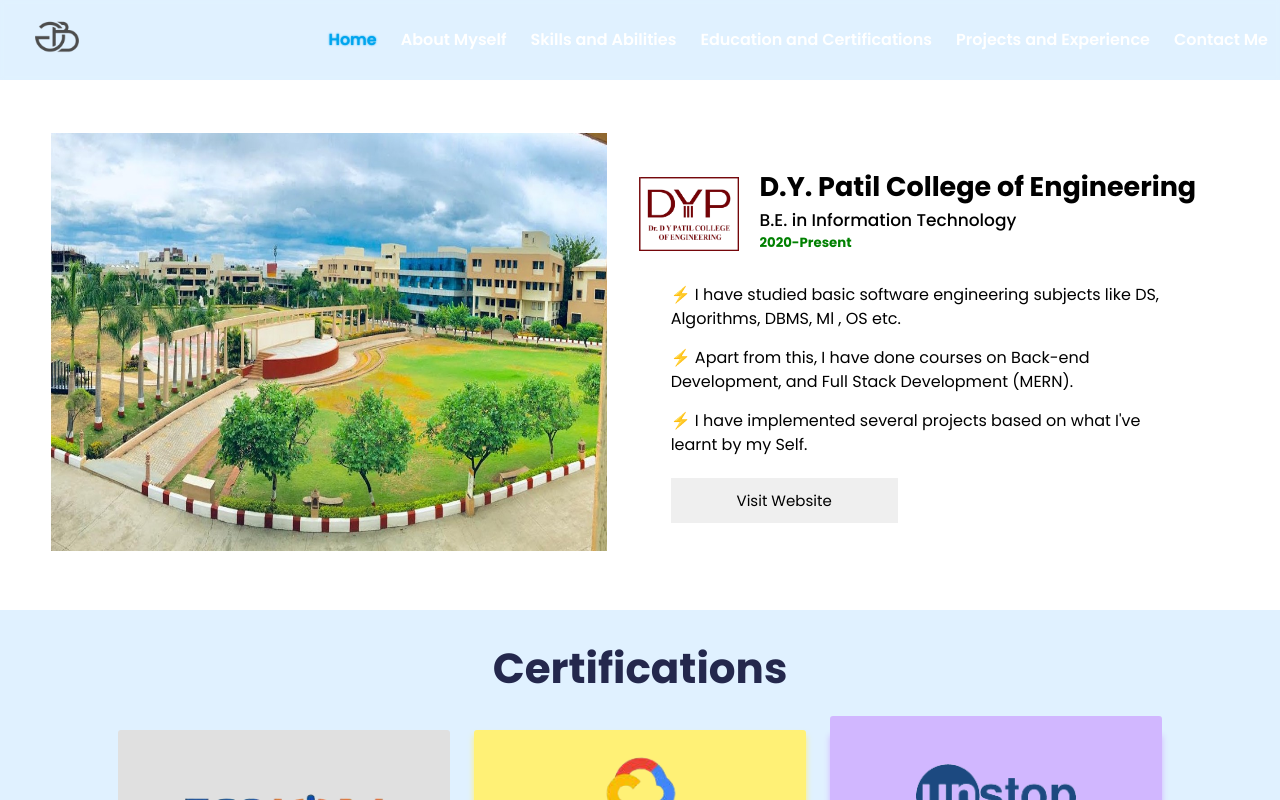
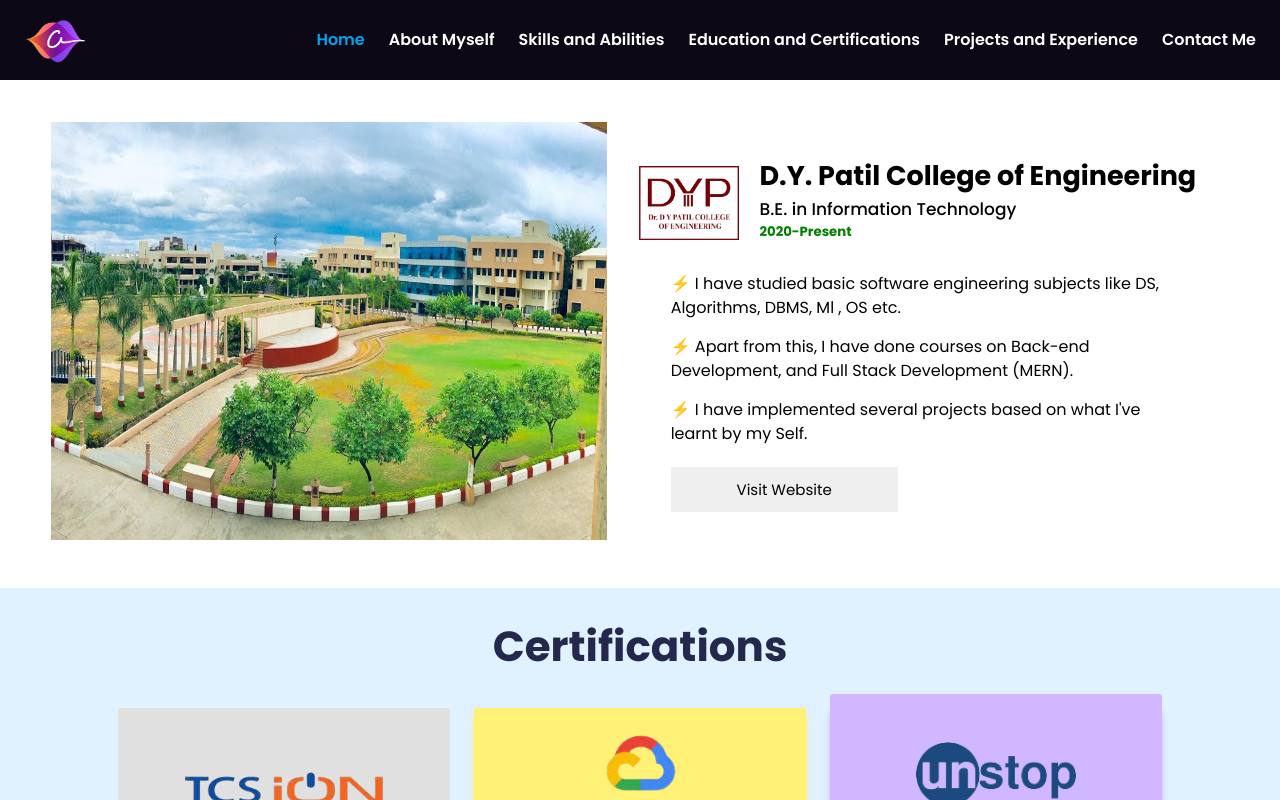
Before and after one commit to goldenhouse0601/luckyboss-portfolio-, a React (Create React App) app: page /education_and_certifications in a window 1280 px wide. Shown: the top 800 px of the page. Built offline with nearby package versions, Linux system fonts and the light colour scheme.

Commit message:
change in color schema

```diff
--- a/src/index.css
+++ b/src/index.css
@@ -1,4 +1,4 @@
-@import url("https://fonts.googleapis.com/css2?family=Poppins:ital,wght@0,200;0,300;0,400;0,500;0,600;0,700;0,800;1,200;1,500;1,800&display=swap");
+@import url('https://fonts.googleapis.com/css2?family=Poppins:ital,wght@0,200;0,300;0,400;0,500;0,600;0,700;0,800;1,200;1,500;1,800&display=swap');
 
 * {
   margin: 0;
@@ -8,7 +8,7 @@
   scroll-behavior: smooth;
   /* font-family: BlinkMacSystemFont, -apple-system, "Segoe UI", Roboto, Helvetica,
     Arial, sans-serif; */
-  font-family: "Poppins", sans-serif;
+  font-family: 'Poppins', sans-serif;
   transition: all 0.25s linear 0s;
   -ms-overflow-style: none; /* IE and Edge */
   scrollbar-width: none; /* Firefox */
@@ -16,3 +16,8 @@
 ::-webkit-scrollbar {
   display: none;
 }
+
+body {
+  margin: 0px;
+  background-color: #050517;
+}
--- a/src/pages/About.css
+++ b/src/pages/About.css
@@ -14,7 +14,6 @@
 }
 .container_01 {
   width: 100%;
-  padding: 60px 0;
 }
 .my_img {
   width: 45%;
--- a/src/pages/EducationCert.css
+++ b/src/pages/EducationCert.css
@@ -4,7 +4,7 @@
   flex-direction: column;
   background: rgb(224 241 255);
   height: 100%;
-  padding: 80px 0;
+  /* padding: 80px 0; */
 }
 h2 {
   margin: 100px;
--- a/src/pages/Frontpage.css
+++ b/src/pages/Frontpage.css
@@ -19,7 +19,7 @@
 }
 .profile-details-name p {
   font-size: 54px;
-  line-height: 54px;
+  line-height: 63px;
   color: transparent;
   font-weight: 600;
   text-transform: uppercase;
@@ -82,9 +82,8 @@
   font-size: 24px;
   line-height: 32px;
   margin: 0 0 6px 0;
-  color: #4f4f4f;
   /* text-transform: uppercase; */
-  text-shadow: 0 0 9px #1818188f;
+  text-shadow: 0 0 9px #a536368f;
 }
 .colz {
   padding: 12px 0px;
@@ -122,9 +121,28 @@
   align-items: center;
   justify-content: center;
   box-shadow: 0px 3px 0px 0px #ffffff;
-  height: 380px;
-  width: 380px;
+  height: 400px;
+  width: 400px;
   border-radius: 50%;
+}
+
+.profile-picture-background:hover {
+  animation: bounce_one 1s infinite;
+  transition-property: all;
+  transition-timing-function: cubic-bezier(0.4, 0, 0.2, 1);
+  transition-duration: 0.15s;
+}
+@keyframes bounce_one {
+  0% {
+    transform: translateY(0);
+  }
+  40%,
+  60% {
+    transform: translateY(-9px);
+  }
+  70% {
+    transform: translateY(-8px);
+  }
 }
 .profile-picture-background {
   height: 90%;
@@ -145,10 +163,10 @@
     7% 15%
   );
 }
-.profile-picture-background:hover {
+/* .profile-picture-background:hover {
   transform: scale(1.07);
   transition: 1s ease-out;
-}
+} */
 .colz .colz-icon i {
   color: #fff;
   padding: 8px;
@@ -166,6 +184,7 @@
   }
   .profile-parent {
     height: 100vh;
+    padding-bottom: 100px;
   }
   .profile-picture {
     margin: 0 0px 0 80px;
@@ -260,7 +279,7 @@
     text-align: center;
   }
   .profile-options {
-    padding-bottom: 100px;
+    padding-bottom: 31px;
   }
 }
 @media screen and (max-width: 480px) {
--- a/src/pages/Frontpage.jsx
+++ b/src/pages/Frontpage.jsx
@@ -1,8 +1,8 @@
-import React from "react";
-import SocialMediaLinks from "./components/SocialMediaLinks";
-import SvgBackground from "./components/SvgBackground";
-import "./Frontpage.css";
-import TypeWriterEffect from "react-typewriter-effect";
+import React from 'react';
+import SocialMediaLinks from './components/SocialMediaLinks';
+import SvgBackground from './components/SvgBackground';
+import './Frontpage.css';
+import TypeWriterEffect from 'react-typewriter-effect';
 
 function Frontpage() {
   return (
@@ -18,17 +18,17 @@ function Frontpage() {
             </div>
             <div className="profile-details-role">
               <span className="primary-text">
-                <h1 style={{ display: "flex", gap: "6px" }}>
+                <h1 style={{ display: 'flex', gap: '6px', color: '#fff' }}>
                   I am into
-                  <span style={{ color: "#6d28d9" }}>
+                  <span style={{ color: '#ff9f9f' }}>
                     <TypeWriterEffect
                       multiTextLoop
                       cursorColor="#f3f4f6"
                       multiText={[
-                        "Frontend Development",
-                        "Backend Development",
-                        "Commpetitive Programmer",
-                        "Open-Source ",
+                        'Frontend Development',
+                        'Backend Development',
+                        'Commpetitive Programmer',
+                        'Open-Source ',
                       ]}
                       multiTextDelay={1000}
                       typeSpeed={100}
@@ -57,7 +57,7 @@ function Frontpage() {
             </div>
           </div>
           <div className="profile-picture">
-            <div className="profile-picture-background"></div>
+            <a href="#about_myself" className="profile-picture-background"></a>
           </div>
         </div>
         <SvgBackground />
--- a/src/pages/Navbar.css
+++ b/src/pages/Navbar.css
@@ -1,10 +1,3 @@
-* {
-  box-sizing: border-box;
-}
-
-body {
-  margin: 0px;
-}
 .container {
   margin: 1rem;
   text-align: center;
@@ -29,11 +22,12 @@ body {
 .logo {
   justify-content: space-evenly;
 
-  padding: 0px 0 0 12px;
+  padding: 0px 0 0 21px;
 }
 .logo a {
   text-decoration: none;
   font-size: 24px;
+  height: 50px;
   color: black;
   font-weight: 600;
 }
@@ -42,7 +36,7 @@ body {
 }
 
 .logo img {
-  width: 90px;
+  width: 67px;
 }
 .links {
   transform-origin: 0% 0%;
@@ -62,6 +56,7 @@ body {
   text-align: center;
   font-size: 18px;
   line-height: 39px;
+  margin-right: 12px;
 }
 .MenuItems a {
   text-decoration: none;
@@ -73,7 +68,6 @@ body {
 }
 .active_navbtn {
   color: #00a5ee !important;
-  text-shadow: 0 0 2px #00a5ee;
 }
 .MenuItems a:active {
   transform: scale(0.9);
@@ -105,7 +99,7 @@ body {
 @media screen and (min-width: 1024px) {
   .nav-container {
     height: 80px;
-    position: absolute;
+    background: #2e161630;
   }
 
   .links a {
@@ -144,8 +138,8 @@ body {
   .links {
     width: 100%;
     transform: translate(-100%, 0);
-    background: #60b291;
     height: 100vh;
+    background-color: #fff;
     justify-content: flex-start;
     flex-direction: column;
     display: flex;
@@ -154,7 +148,6 @@ body {
   }
   .active_links {
     transition: transform 0.4s ease-in-out;
-    background: #60b291;
   }
   .btn_active {
     background: #00a5ee;
@@ -183,7 +176,7 @@ body {
     display: flex;
   }
   .active_navbtn {
-    color: #fff !important;
+    color: #c200d0 !important;
     transform: scale(0.99);
   }
   .MenuItems a:hover {
@@ -194,8 +187,7 @@ body {
     background: transparent;
   }
   .nav-container {
-    outline: 1px solid #aec4ff8a;
-    background: #ffffff30;
+    background: #2e161630;
   }
 }
 @media screen and (max-width: 580px) {
@@ -204,10 +196,6 @@ body {
   }
   .logo a {
     font-size: 21px;
-  }
-  .logo img {
-    width: 71px;
-    margin-top: 5px;
   }
 }
 @media screen and (max-width: 480px) {
--- a/src/pages/Navbar.jsx
+++ b/src/pages/Navbar.jsx
@@ -1,9 +1,9 @@
-import React, { useState } from "react";
-import { HashLink } from "react-router-hash-link";
-import "./Navbar.css";
-import "font-awesome/css/font-awesome.min.css";
-import my_navbar_data from "./assets/NavData";
-import nav_logo from "../Image/Profile_imgs/nav_logo.png";
+import React, { useState } from 'react';
+import { HashLink } from 'react-router-hash-link';
+import './Navbar.css';
+import 'font-awesome/css/font-awesome.min.css';
+import my_navbar_data from './assets/NavData';
+import nav_logo from '../Image/Profile_imgs/nav_logo.png';
 
 const Navbar = () => {
   const [isActive, setActive] = useState(false);
@@ -32,12 +32,12 @@ const Navbar = () => {
             <img src={nav_logo} alt="logo" />
           </HashLink>
         </div>
-        <div className={isActive ? "active_links  " : "links"}>
+        <div className={isActive ? 'active_links  ' : 'links'}>
           <div className="MenuItems ">
             {my_navbar_data.map((data, index) => {
               return (
                 <HashLink
-                  className={isBtnClick === index ? "active_navbtn" : "navbtn"}
+                  className={isBtnClick === index ? 'active_navbtn' : 'navbtn'}
                   key={index}
                   to={data.nav_link}
                   onClick={() => {
@@ -48,9 +48,9 @@ const Navbar = () => {
                 >
                   <span
                     style={{
-                      height: "39px",
-                      alignItems: "center",
-                      paddingBottom: "1px",
+                      height: '39px',
+                      alignItems: 'center',
+                      paddingBottom: '1px',
                     }}
                   >
                     <data.nav__icon />
@@ -63,10 +63,11 @@ const Navbar = () => {
         </div>
         <div className="toggle_menu_icons" onClick={handleClick}>
           <i
-            className={isActive ? "fas fa-times" : "fas fa-bars-staggered"}
+            className={isActive ? 'fas fa-times' : 'fas fa-bars-staggered'}
             style={{
-              fontSize: "21px",
-              fontWeight: "600",
+              fontSize: '21px',
+              fontWeight: '600',
+              color: '#fff',
             }}
           ></i>
         </div>
--- a/src/pages/Project_exp.css
+++ b/src/pages/Project_exp.css
@@ -139,3 +139,22 @@ h2 {
     padding: 20px 0 25px 0;
   }
 }
+
+@media screen and (max-width: 370px) {
+  .pcontainer {
+    width: 90%;
+  }
+  .pcontainer img {
+    width: 100%;
+  }
+}
+
+@media screen and (max-width: 350px) {
+  .proj_btns {
+    flex-direction: column;
+  }
+  .proj_code,
+  .proj_live {
+    width: 250px;
+  }
+}
--- a/src/pages/Skills.css
+++ b/src/pages/Skills.css
@@ -1,7 +1,6 @@
 .my_skills {
   display: flex;
   justify-content: center;
-  margin: 80px 0 0 0;
   padding: 43px 0 0 0;
 }
 
--- a/src/pages/components/Education.css
+++ b/src/pages/components/Education.css
@@ -89,7 +89,7 @@
     width: 50%;
   }
   .educ_div_section {
-    padding: 51px 20px;
+    padding: 40px 20px;
   }
 }
 
```
Also changed, not shown: src/Image/Profile_imgs/istockphoto-1279357952-612x612-removebg-previe.png (deleted), src/Image/Profile_imgs/nav_logo.png.
